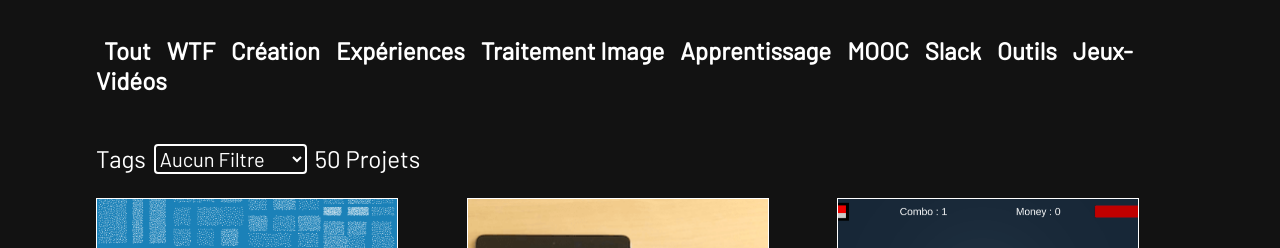
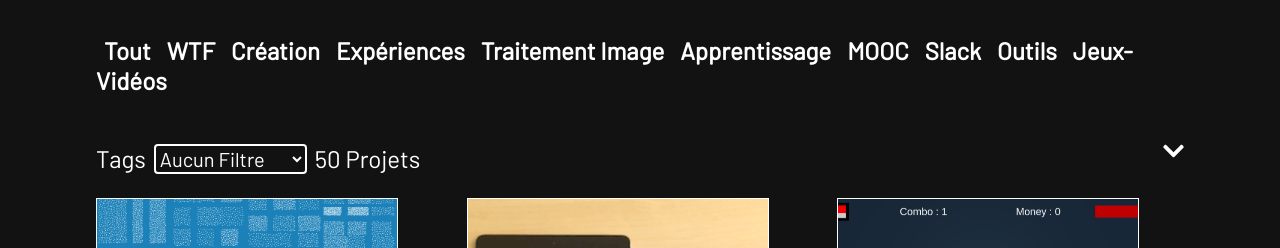
Before and after one commit to guillaume-gomez/guillaume-gomez.github.io, a React (Create React App) app: page / in a window 1280 px wide. Shown: the part 1240-1488 px from the top of the page. Built offline with nearby package versions, Linux system fonts and the light colour scheme.

Commit message:
add jump to about me

```diff
--- a/src/App.tsx
+++ b/src/App.tsx
@@ -13,6 +13,7 @@ import './App.css';
 function App() {
   const toProject = useRef<HTMLSpanElement>(null);
   const toHomepage = useRef<HTMLSpanElement>(null);
+  const toAboutMe = useRef<HTMLSpanElement>(null);
   return (
     <div className="App">
       <Header/>
@@ -22,9 +23,11 @@ function App() {
        </span>
        <div className="container">
         <span ref={toProject} style={{width: "100%"}} >
-         <Projects />
+         <Projects refTarget={toAboutMe} />
         </span>
-         <AboutMe />
+        <span ref={toAboutMe} style={{display: "flex", justifyContent: "center"}}>
+          <AboutMe />
+        </span>
          <Hobbies />
          <Experience />
          <Skills />
--- a/src/views/Projects.tsx
+++ b/src/views/Projects.tsx
@@ -1,11 +1,18 @@
 import React, { useState, useMemo } from 'react';
 import { uniq, orderBy } from "lodash";
 import { useTranslation } from 'react-i18next';
+import { motion } from "framer-motion";
 import "./Projects.css";
 import ProjectsGrid from "../components/ProjectsGrid";
+import { FontAwesomeIcon } from '@fortawesome/react-fontawesome';
+import { faChevronDown } from '@fortawesome/free-solid-svg-icons';
 import { projectsData } from "../constants";
 
-function Projects() {
+interface ProjectInterface {
+  refTarget: React.RefObject<HTMLSpanElement>
+}
+
+function Projects({refTarget} : ProjectInterface) {
   const { t } = useTranslation();
   const [filter, setFilter] = useState<string>("");
   const [theme, setTheme] = useState<string>("");
@@ -49,6 +56,7 @@ function Projects() {
           }
         </ul>
         <div className="projects-grid">
+          <div style={{display: "flex", justifyContent: "space-between"}}>
             <div className="projects-header-filter-and-stats">
               <div className="project-filter">
                 <span>Tags</span>
@@ -61,6 +69,12 @@ function Projects() {
                 <strong>{projectsDataFiltered.length}</strong> {t("projects.projects")}
               </div>
              </div>
+            <motion.div
+              whileHover={{ translateY: -5, transition: { duration: 0.5, repeat: Infinity } }}
+              onClick={() => refTarget!.current!.scrollIntoView({behavior: "smooth"}) } >
+              <FontAwesomeIcon icon={faChevronDown} />
+            </motion.div>
+          </div>
           <ProjectsGrid projectsData={projectsDataFiltered} />
         </div>
     </section>
```
Lines whose indentation alone changed are shown as unchanged.
